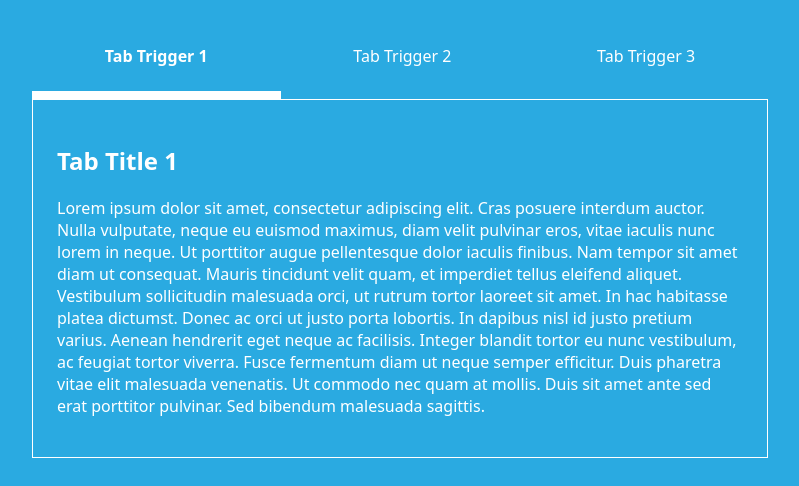
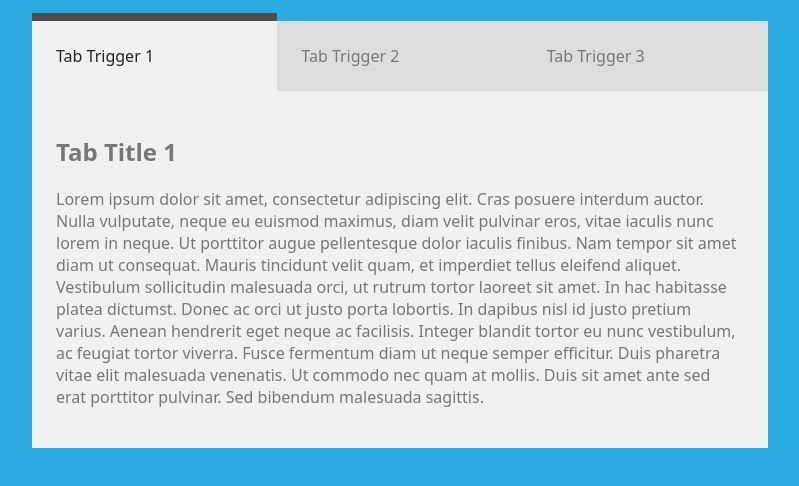
Before and after one commit to megalofauna/tinytabs, a plain HTML site: page index.html in a window 1280 px wide. Shown: the part 718-1204 px from the top of the page, without its empty margins (240-1039 px from the left). Drawn offline with Linux system fonts and the light colour scheme.

Commit message:
update index

```diff
--- a/index.html
+++ b/index.html
@@ -27,7 +27,7 @@
 
   <div class="demo-container reveal-opacity">
     <h3 class="demo-title">The "Basic"</h3>
-    <div class="demo-class tinytabs-minimal">
+    <div class="demo-class tinytabs-basic">
       <ul>
         <li>
           <a data-tab-trigger class="is-active" href="#tab1">
@@ -70,10 +70,7 @@
   <script src="dist/js/themes.js"></script>
 
   <script>
-    var basicOptions = {
-      equalizeTabHeight: true
-    }
-    var basic = new TinyTabs('.tinytabs-minimal', basicOptions)
+    var basic = new TinyTabs('.tinytabs-basic')
   </script>
 </body>
 
```
Also changed, not shown: 1 other file.
